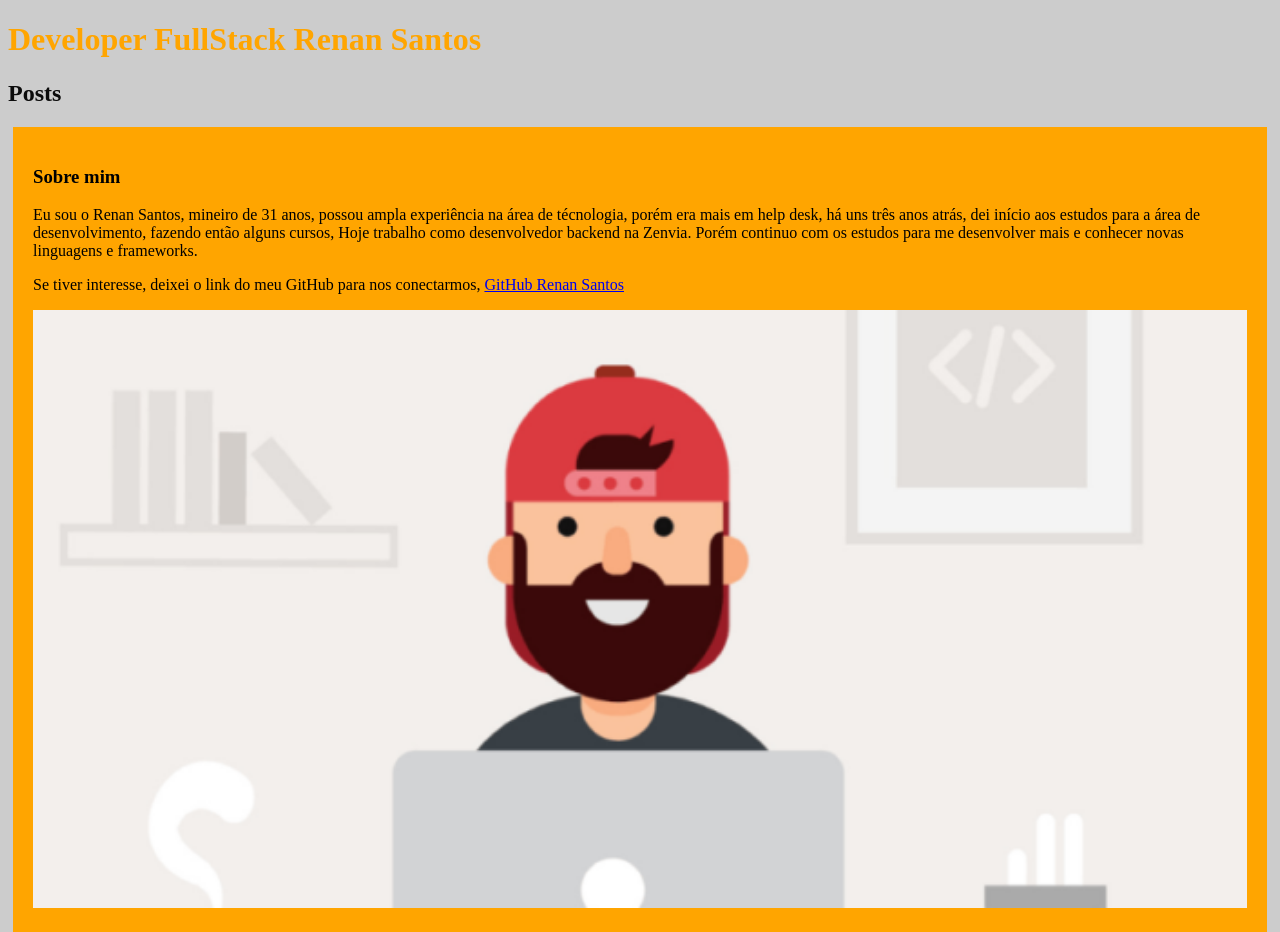
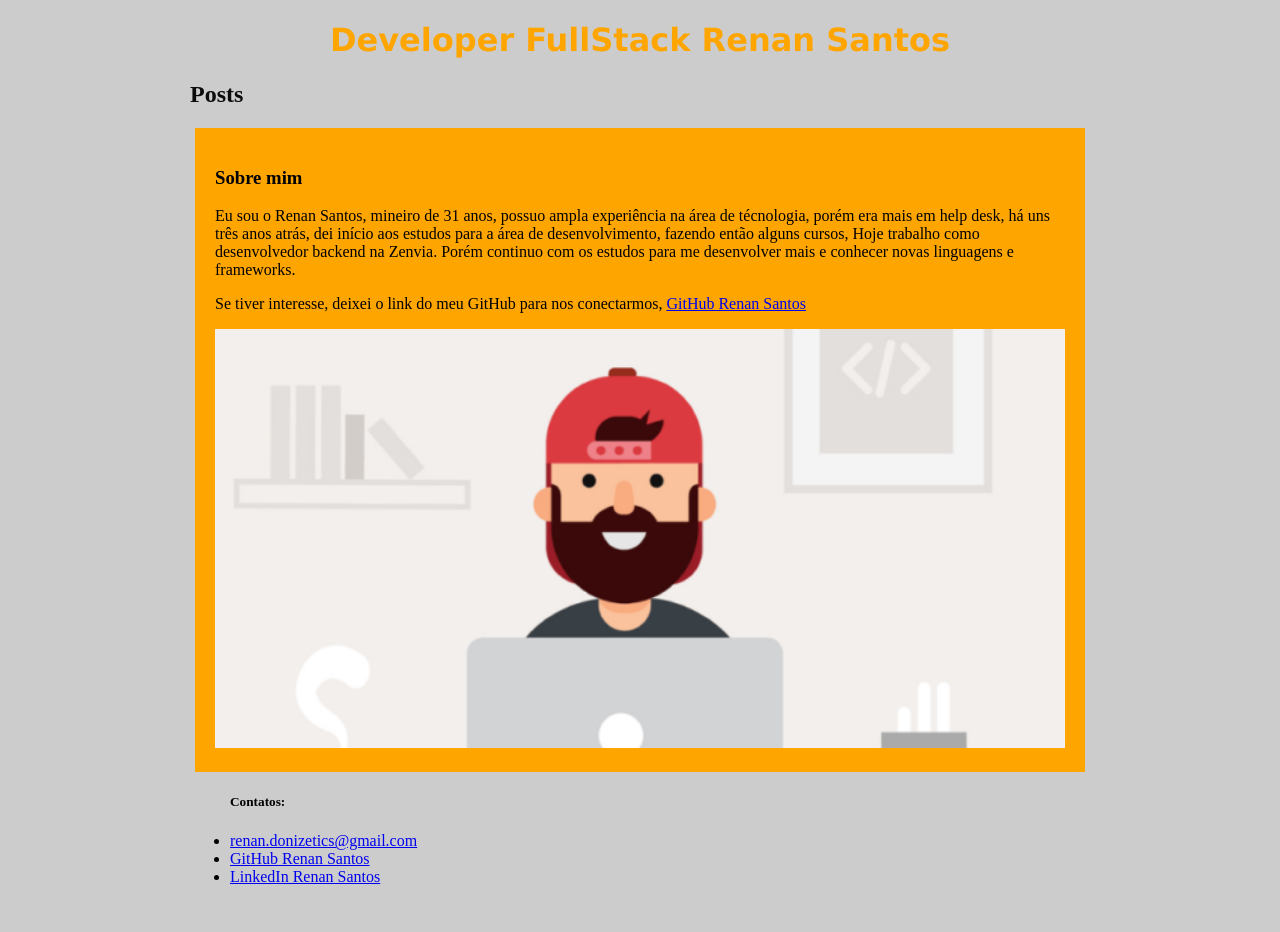
Before and after one commit to renandonizeti/dio_bootcamp, a plain HTML site: page Introdução ao curso HTML/Index.html in a window 1280 px wide. Shown: the top 932 px of the page. After the commit the page ends 902 px from the top, so only its background shows below. Drawn offline with Linux system fonts and the light colour scheme.

Commit message:
trabalhando dimensões e alinhamentos

```diff
--- a/Introdução ao curso HTML/Index.html
+++ b/Introdução ao curso HTML/Index.html
@@ -19,7 +19,7 @@
             <article class="box_post">
                 <header>
                     <h3 class="title_post"> Sobre mim</h3>
-                    <p>Eu sou o Renan Santos, mineiro de 31 anos, possou ampla experiência na área de técnologia, porém era mais em help desk, há uns três anos atrás,
+                    <p>Eu sou o Renan Santos, mineiro de 31 anos, possuo ampla experiência na área de técnologia, porém era mais em help desk, há uns três anos atrás,
                         dei início aos estudos para a área de desenvolvimento, fazendo então alguns cursos, Hoje trabalho como desenvolvedor backend na Zenvia.
                         Porém continuo com os estudos para me desenvolver mais e conhecer novas linguagens e frameworks.
                     </p>
--- a/Introdução ao curso HTML/style.css
+++ b/Introdução ao curso HTML/style.css
@@ -1,5 +1,7 @@
 body{
     background: #ccc;
+    margin: auto;
+    max-width: 900px;
 }
 
 .box_post{
@@ -16,6 +18,8 @@ body{
 
 #title{
     color: orange;
+    font-family: Verdana;
+    text-align: center;
 }
 
 
```
